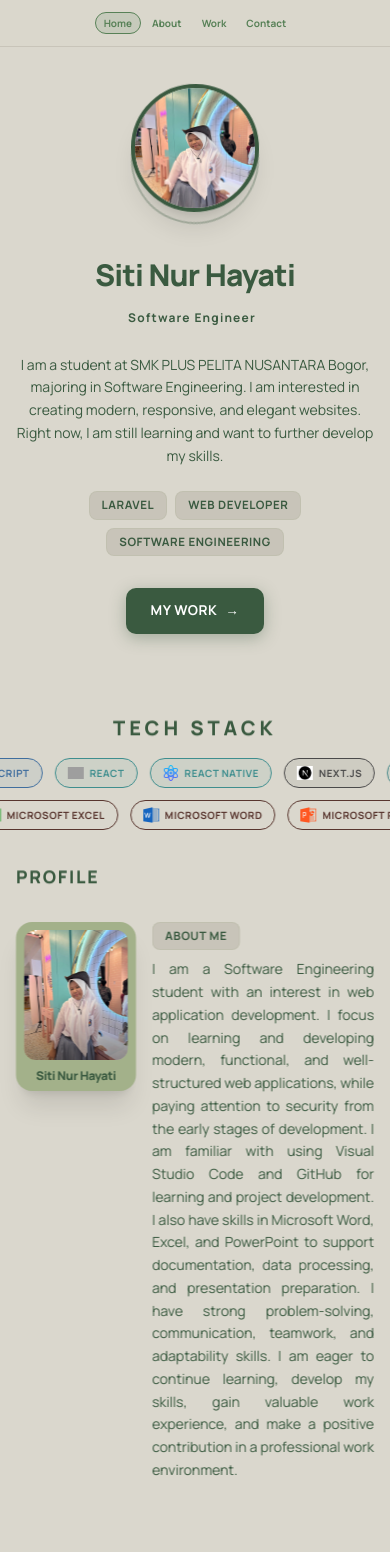
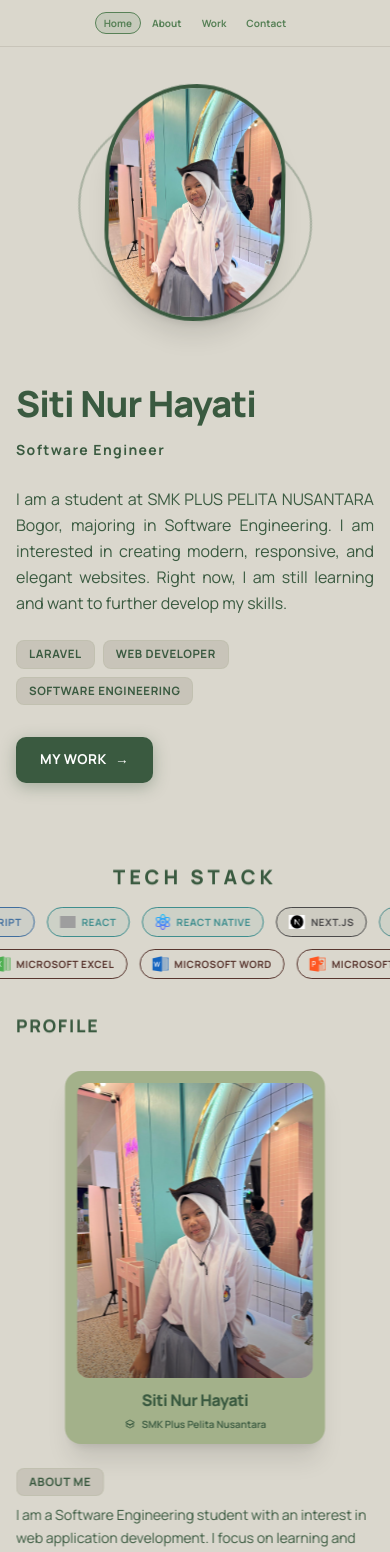
Before and after one commit to sitinurnanung/portofolio-pkl, a Next.js app: page / in a window 390 px wide. Shown: the top 1552 px of the page. Built offline with nearby package versions, Linux system fonts and the light colour scheme; grey boxes are pictures that could not be loaded.

Commit message:
style: text about me rata kiri

```diff
--- a/components/layout/Footer.tsx
+++ b/components/layout/Footer.tsx
@@ -12,16 +12,16 @@ export function Footer() {
         </p>
 
         {/* Sosial Media */}
-        <div className="flex gap-3">
+        <div className="flex gap-2">
           <a
             href="https://github.com/sitinurnanung"
             target="_blank"
             rel="noopener noreferrer"
             aria-label="GitHub"
-            className="w-9 h-9 rounded-lg flex items-center justify-center transition-all hover:-translate-y-1 hover:shadow-md"
+            className="w-7 h-7 rounded-md flex items-center justify-center transition-all hover:-translate-y-1 hover:shadow-md"
             style={{ backgroundColor: "#3A5A40", color: "#fff" }}
           >
-            <svg className="w-5 h-5" fill="currentColor" viewBox="0 0 24 24">
+            <svg className="w-4 h-4" fill="currentColor" viewBox="0 0 24 24">
               <path d="M12 2C6.477 2 2 6.484 2 12.017c0 4.425 2.865 8.18 6.839 9.504.5.092.682-.217.682-.483 0-.237-.008-.868-.013-1.703-2.782.605-3.369-1.343-3.369-1.343-.454-1.158-1.11-1.466-1.11-1.466-.908-.62.069-.608.069-.608 1.003.07 1.531 1.032 1.531 1.032.892 1.53 2.341 1.088 2.91.832.092-.647.35-1.088.636-1.338-2.22-.253-4.555-1.113-4.555-4.951 0-1.093.39-1.988 1.029-2.688-.103-.253-.446-1.272.098-2.65 0 0 .84-.27 2.75 1.026A9.564 9.564 0 0112 6.844c.85.004 1.705.115 2.504.337 1.909-1.296 2.747-1.027 2.747-1.027.546 1.379.202 2.398.1 2.651.64.7 1.028 1.595 1.028 2.688 0 3.848-2.339 4.695-4.566 4.943.359.309.678.92.678 1.855 0 1.338-.012 2.419-.012 2.747 0 .268.18.58.688.482A10.019 10.019 0 0022 12.017C22 6.484 17.522 2 12 2z" />
             </svg>
           </a>
@@ -30,10 +30,10 @@ export function Footer() {
             target="_blank"
             rel="noopener noreferrer"
             aria-label="LinkedIn"
-            className="w-9 h-9 rounded-lg flex items-center justify-center transition-all hover:-translate-y-1 hover:shadow-md"
+            className="w-7 h-7 rounded-md flex items-center justify-center transition-all hover:-translate-y-1 hover:shadow-md"
             style={{ backgroundColor: "#3A5A40", color: "#fff" }}
           >
-            <svg className="w-5 h-5" fill="currentColor" viewBox="0 0 24 24">
+            <svg className="w-4 h-4" fill="currentColor" viewBox="0 0 24 24">
               <path d="M20.447 20.452h-3.554v-5.569c0-1.328-.027-3.037-1.852-3.037-1.853 0-2.136 1.445-2.136 2.939v5.667H9.351V9h3.414v1.561h.046c.477-.9 1.637-1.85 3.37-1.85 3.601 0 4.267 2.37 4.267 5.455v6.286zM5.337 7.433a2.062 2.062 0 01-2.063-2.065 2.064 2.064 0 112.063 2.065zm1.782 13.019H3.555V9h3.564v11.452zM22.225 0H1.771C.792 0 0 .774 0 1.729v20.542C0 23.227.792 24 1.771 24h20.451C23.2 24 24 23.227 24 22.271V1.729C24 .774 23.2 0 22.222 0h.003z" />
             </svg>
           </a>
@@ -42,10 +42,10 @@ export function Footer() {
             target="_blank"
             rel="noopener noreferrer"
             aria-label="Instagram"
-            className="w-9 h-9 rounded-lg flex items-center justify-center transition-all hover:-translate-y-1 hover:shadow-md"
+            className="w-7 h-7 rounded-md flex items-center justify-center transition-all hover:-translate-y-1 hover:shadow-md"
             style={{ backgroundColor: "#3A5A40", color: "#fff" }}
           >
-            <svg className="w-5 h-5" fill="currentColor" viewBox="0 0 24 24">
+            <svg className="w-4 h-4" fill="currentColor" viewBox="0 0 24 24">
               <path d="M12 2.163c3.204 0 3.584.012 4.85.07 3.252.148 4.771 1.691 4.919 4.919.058 1.265.069 1.645.069 4.849 0 3.205-.012 3.584-.069 4.849-.149 3.225-1.664 4.771-4.919 4.919-1.266.058-1.644.07-4.85.07-3.204 0-3.584-.012-4.849-.07-3.26-.149-4.771-1.699-4.919-4.92-.058-1.265-.07-1.644-.07-4.849 0-3.204.013-3.583.07-4.849.149-3.227 1.664-4.771 4.919-4.919 1.266-.057 1.645-.069 4.849-.069zM12 0C8.741 0 8.333.014 7.053.072 2.695.272.273 2.69.073 7.052.014 8.333 0 8.741 0 12c0 3.259.014 3.668.072 4.948.2 4.358 2.618 6.78 6.98 6.98C8.333 23.986 8.741 24 12 24c3.259 0 3.668-.014 4.948-.072 4.354-.2 6.782-2.618 6.979-6.98.059-1.28.073-1.689.073-4.948 0-3.259-.014-3.667-.072-4.947-.196-4.354-2.617-6.78-6.979-6.98C15.668.014 15.259 0 12 0zm0 5.838a6.162 6.162 0 100 12.324 6.162 6.162 0 000-12.324zM12 16a4 4 0 110-8 4 4 0 010 8zm6.406-11.845a1.44 1.44 0 100 2.881 1.44 1.44 0 000-2.881z" />
             </svg>
           </a>
--- a/sections/About.tsx
+++ b/sections/About.tsx
@@ -1,3 +1,4 @@
+// sections/About.tsx
 export function About() {
   return (
     <section
@@ -8,18 +9,18 @@ export function About() {
         <h2 className="section-title text-text">PROFILE</h2>
       </div>
 
-      {/* flex-row SELALU (di HP juga) */}
-      <div className="flex flex-row items-start gap-4 sm:gap-6 md:gap-8 lg:gap-14">
+      {/* RESPONSIF: di HP vertikal, di desktop horizontal */}
+      <div className="flex flex-col sm:flex-row items-center sm:items-start gap-6 sm:gap-6 md:gap-8 lg:gap-14">
 
-        {/* ===== FOTO — KECIL DI HP ===== */}
-        <div className="w-[120px] sm:w-48 md:w-64 lg:w-72 flex-shrink-0 group reveal-left delay-100">
+        {/* ===== FOTO ===== */}
+        <div className="w-full sm:w-48 md:w-64 lg:w-72 flex-shrink-0 group reveal-left delay-100 max-w-[260px] sm:max-w-none">
           <div className="relative">
             <div
-              className="relative rounded-2xl sm:rounded-[1.75rem] p-2 sm:p-4 lg:p-5 shadow-xl transition-all duration-500 group-hover:-translate-y-1.5 group-hover:shadow-2xl"
+              className="relative rounded-2xl sm:rounded-[1.75rem] p-3 sm:p-4 lg:p-5 shadow-xl transition-all duration-500 group-hover:-translate-y-1.5 group-hover:shadow-2xl"
               style={{ backgroundColor: '#A3B18A' }}
             >
               <div className="relative aspect-[4/5] w-full rounded-xl sm:rounded-2xl overflow-hidden shadow-inner">
-                {/* ===== FOTO PROFILE ===== */}
+                {/* FOTO PROFILE */}
                 <img
                   src="/photo.jpg"
                   alt="Foto Profil Siti Nur Hayati"
@@ -27,15 +28,15 @@ export function About() {
                 />
                 <div className="absolute inset-0 bg-gradient-to-t from-black/40 via-transparent to-transparent pointer-events-none" />
               </div>
-              <div className="pt-2 sm:pt-4 text-center">
+              <div className="pt-3 sm:pt-4 text-center">
                 <h3
-                  className="text-xs sm:text-lg lg:text-xl font-extrabold tracking-tight leading-tight"
+                  className="text-base sm:text-lg lg:text-xl font-extrabold tracking-tight leading-tight"
                   style={{ color: '#3A5A40' }}
                 >
                   Siti Nur Hayati
                 </h3>
                 <div
-                  className="hidden sm:flex items-center justify-center gap-1.5 text-[10px] sm:text-xs font-semibold mt-1.5"
+                  className="flex items-center justify-center gap-1.5 text-[10px] sm:text-xs font-semibold mt-1.5"
                   style={{ color: '#3A5A40' }}
                 >
                   <svg className="w-3 h-3 sm:w-3.5 sm:h-3.5 flex-shrink-0" fill="none" viewBox="0 0 24 24" stroke="currentColor" strokeWidth={2}>
@@ -50,15 +51,15 @@ export function About() {
         </div>
 
         {/* ===== TEKS ===== */}
-        <div className="flex-1 flex flex-col justify-start reveal-right delay-200">
-          <div className="mb-2 sm:mb-5">
+        <div className="flex-1 flex flex-col justify-start reveal-right delay-200 w-full">
+          <div className="mb-2 sm:mb-5 text-left">
             <span className="badge inline-block text-[10px] sm:text-xs hover:scale-105 transition-transform duration-200">
               ABOUT ME
             </span>
           </div>
 
           <p
-            className="text-sm sm:text-base leading-relaxed text-justify hyphens-auto w-full"
+            className="text-sm sm:text-base leading-relaxed text-left w-full"
             style={{ color: '#3A5A40' }}
           >
             I am a Software Engineering student with an interest in web application development.
--- a/sections/Contact.tsx
+++ b/sections/Contact.tsx
@@ -80,7 +80,8 @@ export function Contact() {
         </h2>
       </div>
 
-      <div className="flex flex-col md:flex-row rounded-2xl overflow-hidden shadow-xl reveal-scale delay-100">
+      {/* ✅ SELALU BERDAMPINGAN (flex-row) */}
+      <div className="flex flex-row rounded-2xl overflow-hidden shadow-xl reveal-scale delay-100">
         {/* LEFT PANEL — Form */}
         <div
           className="flex-1 min-w-0 p-3 sm:p-5 md:p-7 lg:p-10"
@@ -100,7 +101,6 @@ export function Contact() {
           </p>
 
           <form onSubmit={handleSubmit} className="flex flex-col gap-3 sm:gap-4 lg:gap-5">
-            {/* Name */}
             <div>
               <label
                 className="block text-[9px] sm:text-[11px] md:text-xs font-bold tracking-widest mb-1"
@@ -120,7 +120,6 @@ export function Contact() {
               />
             </div>
 
-            {/* Email */}
             <div>
               <label
                 className="block text-[9px] sm:text-[11px] md:text-xs font-bold tracking-widest mb-1"
@@ -140,7 +139,6 @@ export function Contact() {
               />
             </div>
 
-            {/* Message */}
             <div>
               <label
                 className="block text-[9px] sm:text-[11px] md:text-xs font-bold tracking-widest mb-1"
@@ -160,7 +158,6 @@ export function Contact() {
               />
             </div>
 
-            {/* Submit */}
             <div className="flex items-center gap-4 mt-1 sm:mt-2 flex-wrap">
               <button
                 type="submit"
@@ -209,15 +206,10 @@ export function Contact() {
                   href={link.href}
                   target="_blank"
                   rel="noopener noreferrer"
-                  className="flex items-center justify-between px-2 sm:px-3.5 lg:px-4 py-1.5 sm:py-2.5 lg:py-3 rounded-lg sm:rounded-xl bg-white text-[#3A5A40] font-bold text-[9px] sm:text-xs lg:text-sm tracking-wider hover:bg-[#DAD7CD] transition-colors duration-200 group"
+                  className="flex items-center gap-2 sm:gap-3 px-2 sm:px-3.5 lg:px-4 py-1.5 sm:py-2.5 lg:py-3 rounded-lg sm:rounded-xl bg-white text-[#3A5A40] font-bold text-[9px] sm:text-xs lg:text-sm tracking-wider hover:bg-[#DAD7CD] transition-colors duration-200"
                 >
-                  <span className="flex items-center gap-1.5 sm:gap-2.5 lg:gap-3 min-w-0">
-                    {link.icon}
-                    <span className="truncate">{link.name}</span>
-                  </span>
-                  <span className="text-[#588157] group-hover:translate-x-1 transition-transform flex-shrink-0">
-                    ↗
-                  </span>
+                  {link.icon}
+                  <span className="truncate">{link.name}</span>
                 </a>
               ))}
             </div>
@@ -239,11 +231,7 @@ export function Contact() {
                 strokeLinejoin="round"
                 d="M17.657 16.657L13.414 20.9a1.998 1.998 0 01-2.827 0l-4.244-4.243a8 8 0 1111.314 0z"
               />
-              <path
-                strokeLinecap="round"
-                strokeLinejoin="round"
-                d="M15 11a3 3 0 11-6 0 3 3 0 016 0z"
-              />
+              <path strokeLinecap="round" strokeLinejoin="round" d="M15 11a3 3 0 11-6 0 3 3 0 016 0z" />
             </svg>
             <span>Bogor, Jawa Barat, Indonesia • SMK Plus Pelita Nusantara</span>
           </div>
--- a/sections/Hero.tsx
+++ b/sections/Hero.tsx
@@ -11,24 +11,24 @@ export function Hero({ displayText }: HeroProps) {
   return (
     <section id="home" className="pt-24 md:pt-32 pb-12 md:pb-20 relative z-10">
       <div className="max-w-7xl mx-auto px-4 sm:px-6 lg:px-8">
-        <div className="flex flex-col-reverse lg:flex-row items-center justify-between gap-8 sm:gap-12 lg:gap-20">
-          <div className="w-full lg:w-3/5 text-center lg:text-left">
-            <h1 className="text-3xl sm:text-4xl md:text-5xl lg:text-6xl xl:text-7xl font-black tracking-tight leading-tight text-text animate-fade-in-up delay-100">
+        <div className="flex flex-col-reverse lg:flex-row items-center justify-between gap-12 lg:gap-20">
+          <div className="w-full lg:w-3/5 text-left">
+            <h1 className="text-4xl sm:text-5xl md:text-6xl lg:text-7xl font-black tracking-tight leading-tight text-text animate-fade-in-up delay-100">
               Siti Nur <span className="text-primary">Hayati</span>
             </h1>
 
-            <p className="text-xs sm:text-sm md:text-base font-bold tracking-widest mt-3 flex items-center gap-1 justify-center lg:justify-start min-h-[1.5rem] text-primary-light animate-fade-in-up delay-200">
+            <p className="text-sm md:text-base font-bold tracking-widest mt-3 flex items-center gap-1 justify-start min-h-[1.5rem] text-primary-light animate-fade-in-up delay-200">
               <span>{displayText}</span>
               <span className="inline-block w-0.5 h-4 align-middle animate-blink bg-primary" />
             </p>
 
-            <p className="text-sm sm:text-base md:text-lg leading-relaxed mt-6 max-w-xl mx-auto lg:mx-0 text-text-2 text-center lg:text-justify hyphens-auto animate-fade-in-up delay-300">
+            <p className="text-base md:text-lg leading-relaxed mt-6 max-w-xl text-text-2 text-justify hyphens-auto animate-fade-in-up delay-300">
               I am a student at SMK PLUS PELITA NUSANTARA Bogor, majoring in Software Engineering.
               I am interested in creating modern, responsive, and elegant websites.
               Right now, I am still learning and want to further develop my skills.
             </p>
 
-            <div className="w-full flex flex-wrap gap-2 justify-center lg:justify-start mt-6 animate-fade-in-up delay-400">
+            <div className="w-full flex flex-wrap gap-2 justify-start mt-6 animate-fade-in-up delay-400">
               {["LARAVEL", "WEB DEVELOPER", "SOFTWARE ENGINEERING"].map((badge, idx) => (
                 <span
                   key={badge}
@@ -40,7 +40,7 @@ export function Hero({ displayText }: HeroProps) {
               ))}
             </div>
 
-            <div className="w-full flex flex-wrap gap-3 justify-center lg:justify-start mt-8 animate-fade-in-up delay-500">
+            <div className="w-full flex flex-wrap gap-3 justify-start mt-8 animate-fade-in-up delay-500">
               <a
                 href="#work"
                 className="btn-primary group"
@@ -63,13 +63,14 @@ export function Hero({ displayText }: HeroProps) {
             />
             <div className="absolute inset-0 rounded-full bg-primary-glow" />
             <div className="relative animate-float">
+              {/* 👇 FOTO PROFIL 180×180 */}
               <Image
                 src="/photo.jpg"
                 alt="Profile Photo"
                 width={180}
                 height={180}
                 priority
-                className="rounded-full relative z-10 transition-all duration-500 group-hover:scale-105 group-hover:shadow-2xl shadow-xl w-32 h-32 sm:w-40 sm:h-40 md:w-44 md:h-44 lg:w-[180px] lg:h-[180px]"
+                className="rounded-full relative z-10 transition-all duration-500 group-hover:scale-105 group-hover:shadow-2xl shadow-xl"
                 style={{ border: "4px solid #3A5A40" }}
               />
             </div>
```
